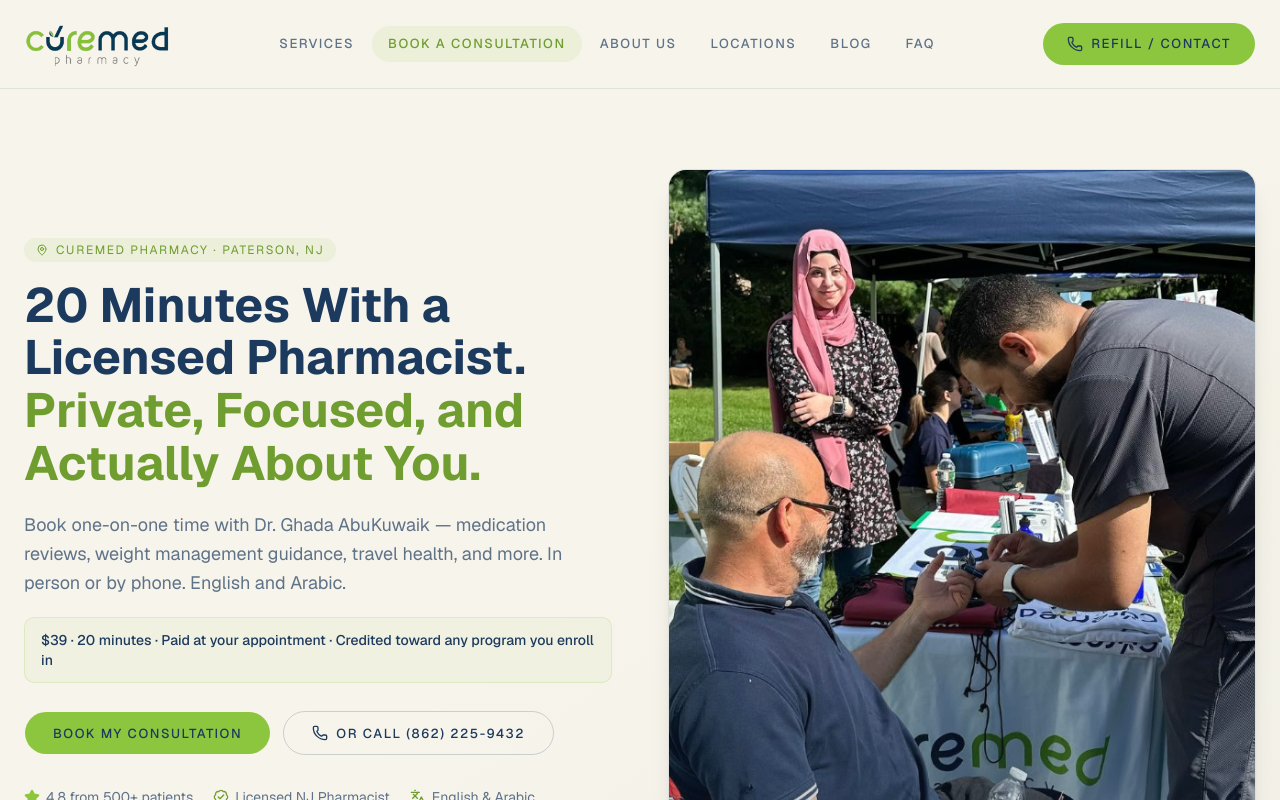
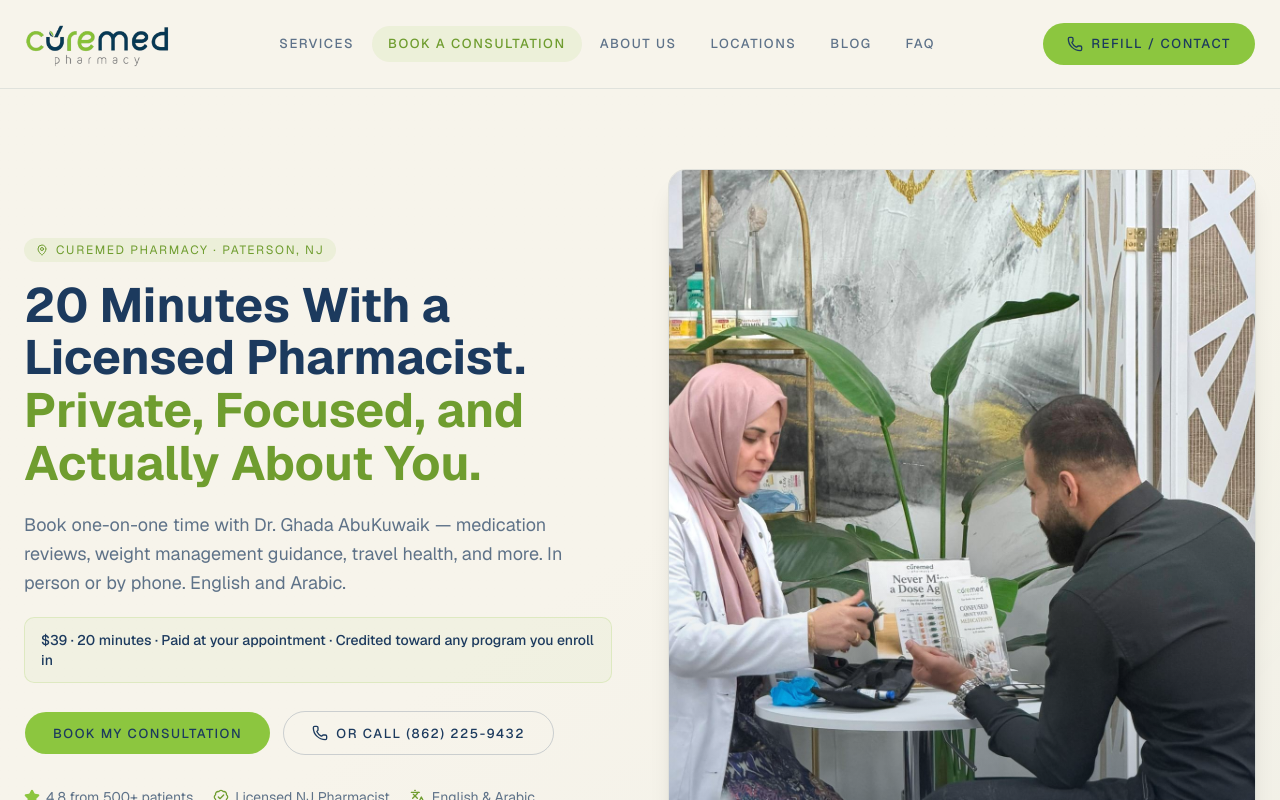
Before and after one commit to curemedpharmacy/pharmacy-sites, a Next.js app: page /book-consultation in a window 1280 px wide. Shown: the top 800 px of the page. Built offline with nearby package versions, Linux system fonts and the light colour scheme.

Commit message:
feat: update consultation image and alt text for Dr. Ghada service page
Co-authored-by: curemedpharmacy <308079840+curemedpharmacy@users.noreply.github.com>

```diff
--- a/app/book-consultation/page.tsx
+++ b/app/book-consultation/page.tsx
@@ -239,8 +239,8 @@ export default function BookConsultationPage() {
           <div className="relative">
             <div className="relative aspect-4/5 overflow-hidden rounded-2xl border border-ink/10 shadow-xl sm:aspect-square lg:aspect-4/5">
               <Image
-                src="/images/curemed/services/pharmacist-consultation.webp"
-                alt="Dr. Ghada consulting with a patient inside CureMed Pharmacy"
+                src="/images/curemed/services/dr-ghada-consultation.jpeg"
+                alt="Dr. Ghada consulting with a patient over medication organization at CureMed Pharmacy"
                 fill
                 priority
                 sizes="(max-width: 1024px) 100vw, 50vw"
```
Also changed, not shown: public/images/curemed/services/dr-ghada-consultation.jpeg (added).
